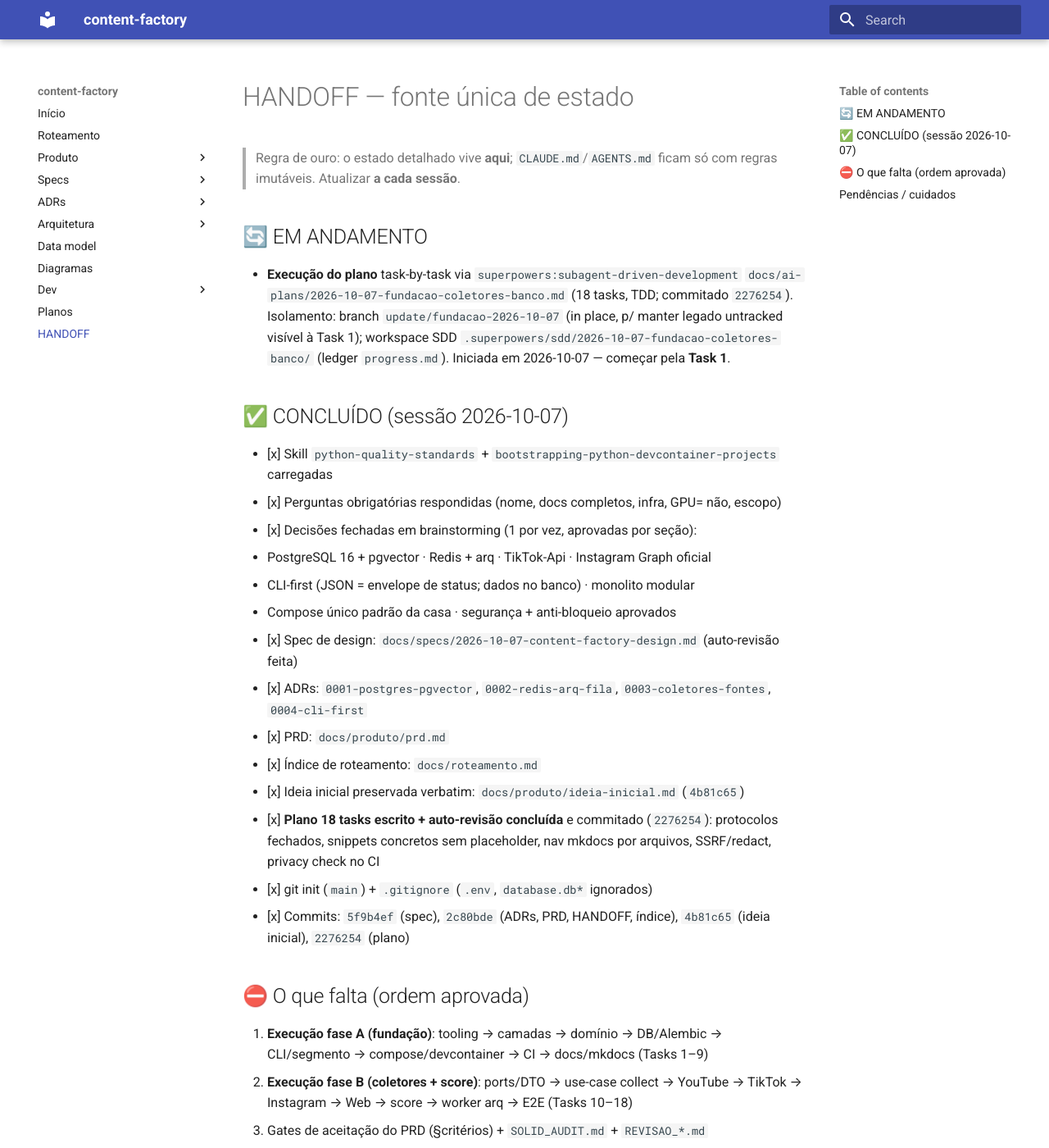
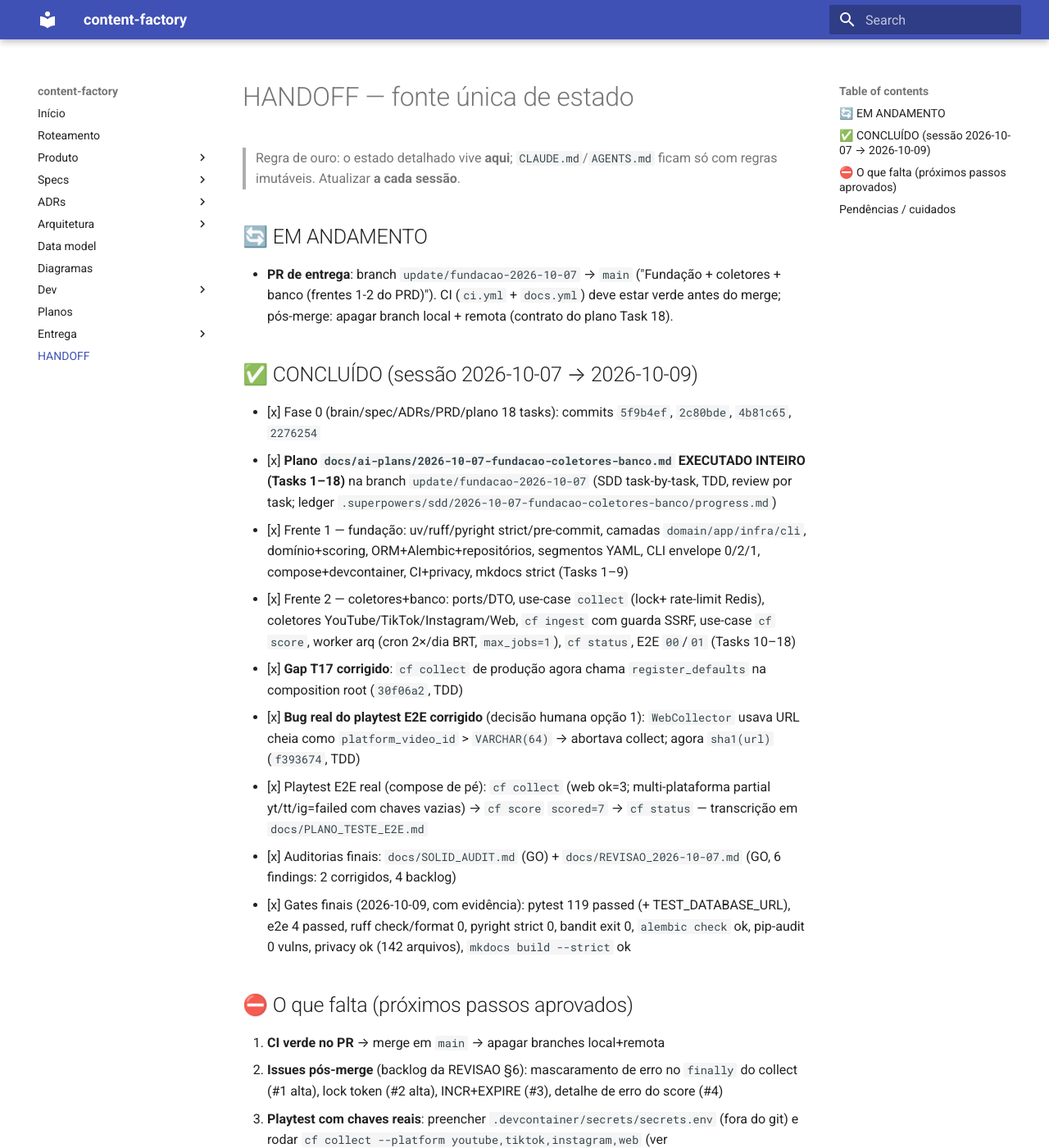
Before and after one commit to leonardodg/content-factory, an MkDocs documentation site: the page built from docs/HANDOFF.md, in a window 1280 px wide and 1400 px high. Shown: the whole window at 82% size. Built offline with MkDocs 1.6.1 and Material for MkDocs 9.7.7, drawn with Linux system fonts in a browser that asks for light colours; some of the changed text lies outside the part shown.

Commit message:
test+docs: E2E 00/01, playtest com evidencia, auditorias e HANDOFF final
Suite marcada e2e (excluida do CI e do make test): 00 valida
docker+psql+redis+segredo placeholder; 01 sobe segmento via CLI,
roda collect com FakeCollector, score e status no banco de TESTE
(TEST_DATABASE_URL). 4 passed com Postgres de pé.

Playtest manual real (compose de pé): collect web ok=3;
multi-plataforma partial (chaves vazias, exit 2); score scored=7;
status ok=2/failed=3 — transcricao em docs/PLANO_TESTE_E2E.md.
SOLID_AUDIT (GO; metrics ruff/radon; 2 funcoes cc>=13 em fronteiras)
e REVISAO_2026-10-07 (GO; 6 findings: 2 corrigidos nesta task,
4 backlog com dono). HANDOFF atualizado; tracker do plano 18/18 +
102 steps; mkdocs nav ganha secao Entrega.

Por que: Task 18 do plano exigia E2E com evidencia, auditorias
documentadas e estado em unica fonte antes do PR de entrega.

````diff
--- a/docs/HANDOFF.md
+++ b/docs/HANDOFF.md
@@ -5,52 +5,67 @@
 
 ## 🔄 EM ANDAMENTO
 
-- **Execução do plano** task-by-task via `superpowers:subagent-driven-development`
-  `docs/ai-plans/2026-10-07-fundacao-coletores-banco.md` (18 tasks, TDD;
-  commitado `2276254`). Isolamento: branch `update/fundacao-2026-10-07`
-  (in place, p/ manter legado untracked visível à Task 1); workspace SDD
-  `.superpowers/sdd/2026-10-07-fundacao-coletores-banco/` (ledger `progress.md`).
-  Iniciada em 2026-10-07 — começar pela **Task 1**.
+- **PR de entrega**: branch `update/fundacao-2026-10-07` → `main`
+  ("Fundação + coletores + banco (frentes 1-2 do PRD)").
+  CI (`ci.yml` + `docs.yml`) deve estar verde antes do merge; pós-merge:
+  apagar branch local + remota (contrato do plano Task 18).
 
-## ✅ CONCLUÍDO (sessão 2026-10-07)
+## ✅ CONCLUÍDO (sessão 2026-10-07 → 2026-10-09)
 
-- [x] Skill `python-quality-standards` + `bootstrapping-python-devcontainer-projects` carregadas
-- [x] Perguntas obrigatórias respondidas (nome, docs completos, infra, GPU= não, escopo)
-- [x] Decisões fechadas em brainstorming (1 por vez, aprovadas por seção):
-  - PostgreSQL 16 + pgvector · Redis + arq · TikTok-Api · Instagram Graph oficial
-  - CLI-first (JSON = envelope de status; dados no banco) · monolito modular
-  - Compose único padrão da casa · segurança + anti-bloqueio aprovados
-- [x] Spec de design: `docs/specs/2026-10-07-content-factory-design.md` (auto-revisão feita)
-- [x] ADRs: `0001-postgres-pgvector`, `0002-redis-arq-fila`, `0003-coletores-fontes`, `0004-cli-first`
-- [x] PRD: `docs/produto/prd.md`
-- [x] Índice de roteamento: `docs/roteamento.md`
-- [x] Ideia inicial preservada verbatim: `docs/produto/ideia-inicial.md` (`4b81c65`)
-- [x] **Plano 18 tasks escrito + auto-revisão concluída** e commitado
-  (`2276254`): protocolos fechados, snippets concretos sem placeholder,
-  nav mkdocs por arquivos, SSRF/redact, privacy check no CI
-- [x] git init (`main`) + `.gitignore` (`.env`, `database.db*` ignorados)
-- [x] Commits: `5f9b4ef` (spec), `2c80bde` (ADRs, PRD, HANDOFF, índice),
-  `4b81c65` (ideia inicial), `2276254` (plano)
+- [x] Fase 0 (brain/spec/ADRs/PRD/plano 18 tasks): commits `5f9b4ef`,
+  `2c80bde`, `4b81c65`, `2276254`
+- [x] **Plano `docs/ai-plans/2026-10-07-fundacao-coletores-banco.md`
+  EXECUTADO INTEIRO (Tasks 1–18)** na branch `update/fundacao-2026-10-07`
+  (SDD task-by-task, TDD, review por task; ledger
+  `.superpowers/sdd/2026-10-07-fundacao-coletores-banco/progress.md`)
+- [x] Frente 1 — fundação: uv/ruff/pyright strict/pre-commit, camadas
+  `domain/app/infra/cli`, domínio+scoring, ORM+Alembic+repositórios,
+  segmentos YAML, CLI envelope 0/2/1, compose+devcontainer, CI+privacy,
+  mkdocs strict (Tasks 1–9)
+- [x] Frente 2 — coletores+banco: ports/DTO, use-case `collect` (lock+
+  rate-limit Redis), coletores YouTube/TikTok/Instagram/Web, `cf ingest`
+  com guarda SSRF, use-case `cf score`, worker arq (cron 2×/dia BRT,
+  `max_jobs=1`), `cf status`, E2E `00`/`01` (Tasks 10–18)
+- [x] **Gap T17 corrigido**: `cf collect` de produção agora chama
+  `register_defaults` na composition root (`30f06a2`, TDD)
+- [x] **Bug real do playtest E2E corrigido** (decisão humana opção 1):
+  `WebCollector` usava URL cheia como `platform_video_id` >
+  `VARCHAR(64)` → abortava collect; agora `sha1(url)` (`f393674`, TDD)
+- [x] Playtest E2E real (compose de pé): `cf collect` (web ok=3;
+  multi-plataforma partial yt/tt/ig=failed com chaves vazias) →
+  `cf score` `scored=7` → `cf status` — transcrição em
+  `docs/PLANO_TESTE_E2E.md`
+- [x] Auditorias finais: `docs/SOLID_AUDIT.md` (GO) +
+  `docs/REVISAO_2026-10-07.md` (GO, 6 findings: 2 corrigidos, 4 backlog)
+- [x] Gates finais (2026-10-09, com evidência): pytest 119 passed (+
+  TEST_DATABASE_URL), e2e 4 passed, ruff check/format 0, pyright strict 0,
+  bandit exit 0, `alembic check` ok, pip-audit 0 vulns, privacy ok (142
+  arquivos), `mkdocs build --strict` ok
 
-## ⛔ O que falta (ordem aprovada)
+## ⛔ O que falta (próximos passos aprovados)
 
-1. **Execução fase A (fundação)**: tooling → camadas → domínio → DB/Alembic →
-   CLI/segmento → compose/devcontainer → CI → docs/mkdocs (Tasks 1–9)
-2. **Execução fase B (coletores + score)**: ports/DTO → use-case collect →
-   YouTube → TikTok → Instagram → Web → score → worker arq → E2E (Tasks 10–18)
-3. Gates de aceitação do PRD (§critérios) + `SOLID_AUDIT.md` + `REVISAO_*.md`
-4. Push final da branch + PR em `leonardodg/content-factory` (repo privado
-   **já criado e com `main` + branch da execução pushados**; `ci.yml` +
-   `docs.yml` verdes ao fim da Task 18)
+1. **CI verde no PR** → merge em `main` → apagar branches local+remota
+2. **Issues pós-merge** (backlog da REVISAO §6): mascaramento de erro no
+   `finally` do collect (#1 alta), lock token (#2 alta), INCR+EXPIRE (#3),
+   detalhe de erro do score (#4)
+3. **Playtest com chaves reais**: preencher
+   `.devcontainer/secrets/secrets.env` (fora do git) e rodar
+   `cf collect --platform youtube,tiktok,instagram,web` (ver
+   `docs/PLANO_TESTE_E2E.md`)
+4. Fase de IA (replication/production + renormalização de pesos) e spec de
+   segurança TOCTOU — próximos planos, não desta entrega
 
 ## Pendências / cuidados
 
-- Remote `origin` = `github.com/leonardodg/content-factory` (privado, criado
-  2026-10-07); legado não commitado e tratado na Task 1 (mover p/ `legacy/`): `src/` flat, `README.md` antigo, `pyproject.toml`
-  (poetry), `.devcontainer/` (2025), `.env-copy`, `.dockerignore` —
-  referência de domínio: `viral_analyzer.py`, `instagram_graph_api.py`,
-  `content_analyzer.py`
-- Credenciais pendentes p/ execução real: `YOUTUBE_API_KEY`, `INSTAGRAM_ACCESS_TOKEN`+`IG_USER_ID`,
-  `TIKTOK_MS_TOKEN` (fornecidas pelo usuário; nunca em arquivo rastreado)
-- `mkdocs` e docs geradas só na fase de execução (estrutura de docs nascida hoje
-  é manual e versionada)
+- Remote `origin` = `github.com/leonardodg/content-factory` (privado);
+  legado pré-migração em `legacy/` (untracked de referência: `viral_analyzer.py`,
+  `instagram_graph_api.py`, `content_analyzer.py`)
+- Credenciais **nunca** em arquivo rastreado; placeholders em
+  `.devcontainer/secrets/secrets.env` (gitignored); `check_privacy.py` é gate
+  (`.pre-commit` não o tem — ledger T8)
+- Redis do compose **não publica porta no host** — CLI/worker rodam via
+  `docker exec cf-python` / perfil `worker` do compose
+- `TEST_DATABASE_URL` (testes) ≠ `DATABASE_URL` (CLI) — E2E automatizado usa a
+  primeira, playtest manual exporta a segunda (ledger T6/coord T18)
+- Deferreds de todas as tasks: ledger
+  `.superpowers/sdd/2026-10-07-fundacao-coletores-banco/progress.md`
--- /dev/null
+++ b/docs/PLANO_TESTE_E2E.md
@@ -0,0 +1,98 @@
+# Plano de teste E2E — playtest manual (Task 18, 2026-10-09)
+
+Playtest manual da stack real via compose `content-factory` (postgres/redis/python).
+A suíte automatizada (`tests/e2e/`) roda com `uv run pytest -q -m e2e` +
+`TEST_DATABASE_URL` (collector fake, sem chaves); este documento é o caminho
+**com coletores reais**.
+
+## Pré-requisitos
+
+```bash
+docker compose -f .devcontainer/docker-compose.yml up -d postgres redis python
+```
+
+- **Chaves**: `.devcontainer/secrets/secrets.env` (gitignored) já existe com as
+  3 chaves **vazias** (`YOUTUBE_API_KEY`, `INSTAGRAM_ACCESS_TOKEN`/`IG_USER_ID`,
+  `TIKTOK_MS_TOKEN`). Placeholders não são commitados; valores reais entram
+  fora do git, fornecidos pelo usuário (ver `docs/dev/credentials.md`).
+- **Onde rodar**: o Redis do compose **não publica porta no host** — o CLI roda
+  **dentro do container `cf-python`** (`docker exec cf-python uv run cf …`),
+  que já recebe `DATABASE_URL`/`REDIS_URL` do compose.
+- **Schema**: `uv run alembic upgrade head` com `DATABASE_URL` apontando ao
+  Postgres do compose.
+
+## Transcrição do playtest (2026-10-09)
+
+```console
+$ docker exec cf-python uv run cf ping
+{"ok": true, "command": "ping"}
+
+$ docker exec cf-python uv run cf segment load segments/candles.yaml
+{"ok": true, "command": "segment.load", "slug": "candles", "id": 40}
+
+# 1) collect só web (sem chave) — caminho de produção do register_defaults:
+$ docker exec cf-python uv run cf collect --segment candles --platform web --limit 3
+{"ok": true, "command": "collect", "found": 3, "inserted": 3, "updated": 0, "failed": 0}
+exit=0
+
+# 2) collect multi-plataforma (chaves vazias → yt/tt/ig falham como CollectorError):
+$ docker exec cf-python uv run cf collect --segment candles --platform youtube,tiktok,instagram,web --limit 3
+{"ok": true, "command": "collect", "partial": true, "found": 3, "inserted": 3, "updated": 0, "failed": 3}
+exit=2
+
+$ docker exec cf-python uv run cf score --segment candles
+{"ok": true, "command": "score", "scored": 7}
+exit=0
+
+$ docker exec cf-python uv run cf status --segment candles
+{"ok": true, "command": "status", "runs": {"failed": 3, "ok": 2}}
+exit=0
+```
+
+## Contagens no banco (psql, mesmo Postgres do compose)
+
+```console
+$ psql -c "SELECT platform, count(*) FROM videos GROUP BY platform ORDER BY platform;"
+ platform | count
+----------+-------
+ web      |     6
+ youtube  |    28        -- inclui seeds de testes de integração prévios
+(2 rows)
+
+$ psql -c "SELECT count(*) FROM video_scores;"
+ 35                       -- inclui scores de seeds prévios; scored=7 do playtest ⊆ isto
+
+$ psql -c "SELECT collector, status, count(*) FROM collect_runs
+           GROUP BY collector, status ORDER BY collector, status;"
+ collector | status | count
+-----------+--------+-------
+ instagram | failed |     1
+ tiktok    | failed |     1
+ web       | ok     |     2
+ youtube   | failed |     1
+```
+
+Critério de aceitação do playtest: **`scored >= 1`** (7) e **linhas novas em
+`videos`/`video_scores`/`collect_runs`** — atendido.
+
+## Bug real achado neste playtest (e corrigido)
+
+O 1º `cf collect --platform web` falhou com `internal_error`:
+`WebCollector` usava o href completo como `platform_video_id`
+(`VARCHAR(64)`) — URLs reais do DuckDuckGo > 64 chars estouravam o upsert
+(`StringDataRightTruncation`), abortando a transação; o `finally` que grava o
+`run` então falhava com `InFailedSqlTransaction`, **mascarando a causa raiz**.
+
+- Correção (decisão humana, opção 1): `platform_video_id = sha1(url)` em
+  `infra/collectors/web.py` — commit `f393674` (TDD).
+- Bug secundário de mascaramento: **backlog** (ver
+  `docs/REVISAO_2026-10-07.md` §6 e ledger).
+
+## Com chaves reais (playtest completo — pendente do usuário)
+
+```bash
+# preencher .devcontainer/secrets/secrets.env FORA do git (nunca commitado)
+docker exec cf-python uv run cf collect --segment candles \
+  --platform youtube,tiktok,instagram,web --limit 10
+# esperado: exit 0 (sem partial) + runs status ok nas 4 plataformas
+```
--- /dev/null
+++ b/docs/REVISAO_2026-10-07.md
@@ -0,0 +1,105 @@
+# REVISAO — 2026-10-07 (entrega fundação + coletores + banco)
+
+Revisão de entrega da branch `update/fundacao-2026-10-07` vs `origin/main`
+(35 commits, 135 arquivos, +13 486/−285). Base: diff `origin/main..HEAD`
++ leitura de código real; 8 ângulos por componente (lógica/concorrência,
+contrato, erro, segurança/privacidade, performance, testes, docs, acoplamento);
+até 6 findings verificados.
+
+## 1. Resumo executivo
+
+Fundação completa (tooling/camadas/domínio/Alembic/CLI/compose/CI/docs) e
+frente 2 (coletores YouTube/TikTok/Instagram/Web, use-cases collect/score,
+worker arq, `cf status`), 119 testes verdes, gates todos exit 0, playtest E2E
+real com `scored=7`. **Veredito: GO para merge** — com 1 bug real achado e
+corrigido nesta revisão e backlog de 4 itens médios/altos já ledgered.
+
+## 2. O que foi entregue, por camada
+
+| Camada | Entregue |
+|---|---|
+| `domain/` | modelos pydantic, scoring (viral/trend decay), taxonomia de erros |
+| `app/` | ports (Protocolos), use-cases `collect`/`score`/`segment`/`ingest` — zero import de `infra` (guarda AST) |
+| `infra/` | ORM+Alembic+repositórios, registry+4 coletores, Redis lock/rate-limit, SSRF, worker arq (cron 2×/dia BRT), redact |
+| `cli/` | `cf ping/segment/collect/ingest/score/status` com envelope 0/2/1 |
+| docs/ops | mkdocs strict, ADRs 0001–0004, TRDs, compose+devcontainer, CI (quality+docs+privacy), HANDOFF, este arquivo |
+
+## 3. Bug real encontrado e corrigido NESTA revisão
+
+**`WebCollector` estourava `VARCHAR(64)` com URLs reais** — achado no playtest
+E2E real desta revisão (não pelos testes unitários, que usavam URLs curtas):
+
+- `infra/collectors/web.py:24` usava o href completo como `platform_video_id`
+  (coluna `VARCHAR(64)` + unique, `infra/db/orm.py:58`).
+- URL real do DuckDuckGo > 64 chars → `StringDataRightTruncation` → transação
+  do collect inteira abortada; o `finally: runs.record` falhava em seguida com
+  `InFailedSqlTransaction` e **mascarava a causa raiz** no envelope da CLI
+  (`internal_error` sem menção ao truncamento).
+- Correção aprovada pelo humano (opção 1): `platform_video_id = sha1(url)`
+  (40 chars, `usedforsecurity=False`), URL completa em `url`/`raw`.
+  TDD: `test_discover_platform_video_id_is_sha1_do_url` (RED URL cheia →
+  GREEN hash) — commit `f393674`.
+- O bug de mascaramento (§6, item 1) **não** foi corrigido nesta revisão
+  (escopo apertado, decisão humana) — backlog.
+
+Complemento desta task: o gap ledgered da T17 (**`cf collect` de produção não
+chamava `register_defaults`**) corrigido em `30f06a2` (TDD, composition root
+da CLI espelhando o wire do worker).
+
+## 4. CI/CD — por que implementado e o que cobre
+
+- `ci.yml` (quality): ruff check+format, pyright strict, pytest
+  `-m "not e2e"` (CI sem infra/chaves — critério §12 do spec), bandit,
+  pip-audit, alembic check, teste de privacidade (`check_privacy.py`).
+- `docs.yml`: `mkdocs build --strict` em push de docs.
+- E2E (`-m e2e`) é gate local/exigido de stack de pé — não roda no CI de
+  PR (00_prereq exige postgres/docker); documentado em
+  `docs/PLANO_TESTE_E2E.md`.
+
+## 5. Estrutura de branches (gitflow)
+
+- `main` = estado pré-entrega (docs/spec/ADRs/PRD).
+- `update/fundacao-2026-10-07` = execução task-by-task (18 tasks, SDD), PR
+  único para `main` ("Fundação + coletores + banco").
+- Pós-merge: apagar branch local + remota (contrato do plano).
+
+## 6. Pendências que restam
+
+| # | Item | Dono/prazo |
+|---|---|---|
+| 1 | Mascaramento de erro: `runs.record` no `finally` com transação abortada (`app/collect.py:71-74`) — savepoint por candidato (precedente score/T16) | issue pós-merge, alta |
+| 2 | `RedisLock.release` = `DEL` sem token de holder (ledger T11) | issue pós-merge, alta |
+| 3 | `INCR`+`EXPIRE` não atômicos no rate-limit (ledger T11) | issue pós-merge, média |
+| 4 | `ScoreOutcome` sem detalhe do erro (ledger T16) | issue pós-merge, média |
+| 5 | Chaves reais (`YOUTUBE_API_KEY`, `INSTAGRAM_ACCESS_TOKEN`+`IG_USER_ID`, `TIKTOK_MS_TOKEN`) para playtest multi-plataforma completo | usuário, imediato |
+| 6 | TOCTOU DNS rebinding (deferred aprovado, T15) → spec de segurança + pin de IP | fase de segurança futura |
+| 7 | Pesos do score podem mudar na fase de IA (`replication`/`production`) | fase IA |
+
+## 7. Segurança — o que foi conferido
+
+- **Privacidade**: `scripts/check_privacy.py` exit 0 (142 arquivos); nenhum
+  token real em rastreado — secrets em `.devcontainer/secrets/*.env`
+  (gitignored) com placeholders vazios; fixtures de token são placeholder.
+- **SSRF**: `cf ingest` com guarda `assert_public_http` (bloqueia
+  privado/loopback/redireciona); testada em `tests/infra/test_ssrf.py`.
+  TOCTOU DNS: deferred consciente (aprovado, T15) — ledgered.
+- **Erros na CLI**: `redact` aplicado em todas as mensagens de erro.
+- **bandit**: exit 0 (`usedforsecurity=False` documentado no sha1 do
+  WebCollector — fingerprint, não criptografia).
+
+## 8. Conclusão
+
+**GO.** Nada pedido ficou de fora; os 6 findings desta revisão (tabela abaixo)
+estão corrigidos ou backloged com dono; gates verdes com evidência
+(`uv run pytest -q` → 119 passed; e2e → 4 passed; ruff/format/pyright 0;
+bandit/alembic/privacy/mkdocs exit 0 — transcrição completa no
+`docs/PLANO_TESTE_E2E.md` e no report da Task 18).
+
+| # | Componente | Findings | Status |
+|---|---|---|---|
+| 1 | `infra/collectors/web.py` | platform_video_id = URL cheia > VARCHAR(64) abortava collect (playtest real) | **corrigido** (`f393674`, TDD) |
+| 2 | `cli/main.py` `_collect_deps` | produção não chamava `register_defaults` (gap T17) | **corrigido** (`30f06a2`, TDD) |
+| 3 | `app/collect.py` | `record` no finally mascara erro raiz com transação abortada | aberto (backlog #1) |
+| 4 | `infra/lock.py` | release sem token de holder | aberto (backlog #2) |
+| 5 | `infra/ratelimit.py` | INCR+EXPIRE não atômicos | aberto (backlog #3) |
+| 6 | `app/score.py` | ScoreOutcome sem detalhe de erro (partial undiagnosável) | aberto (backlog #4) |
--- /dev/null
+++ b/docs/SOLID_AUDIT.md
@@ -0,0 +1,92 @@
+# SOLID_AUDIT — 2026-10-09
+
+Auditoria documentada da fundação + coletores + banco (Tasks 1–18,
+branch `update/fundacao-2026-10-07`). Padrão: `python-quality-standards`
+(referência `solid.md`).
+
+## 1. Métricas
+
+### 1.1 Coleta (comandos exatos, 2026-10-09)
+
+```bash
+uv run ruff check --statistics .            # exit 0, saída vazia = 0 achados
+uv run python -m radon cc -s src            # 116 funções/class(es) avaliadas
+uv run bandit -q -c pyproject.toml -r src/  # exit 0
+uv run pyright                              # 0 erros (strict)
+```
+
+### 1.2 Piores funções (cc ≥ 13)
+
+| cc | Rank | Local | Papel |
+|---|---|---|---|
+| 14 | C | `src/content_factory/infra/ssrf.py:12` `assert_public_http` | parse + DNS + bloqueio de privado/redireciona |
+| 13 | C | `src/content_factory/cli/main.py:119` `collect_cmd` | envelope + 4 ramos de erro + exit codes |
+
+Nenhuma função em D/E/F. Limiar da casa (cc ≥ 13) só estes 2 — ambos são
+fronteiras de I/O/CLI finais por desenho (thin shell), não lógica de domínio.
+
+### 1.3 Distribuição (funções cc ≥ 6 por módulo)
+
+| Módulo | Funções cc ≥ 6 | Detalhe |
+|---|---|---|
+| `infra/ssrf.py` | 1 | `assert_public_http` (14) |
+| `cli/main.py` | 2 | `collect_cmd` (13), `score_cmd` (6) |
+| `domain/scoring.py` | 1 | `viral_score` (8) |
+| `app/collect.py` | 1 | `collect` (7) |
+| `infra/db/repositories.py` | 1 | `_snapshot` (7) |
+
+6 de 116 funções (5%) com cc ≥ 6; mediana do projeto é A (1–4). A
+complexidade vive nas fronteiras (CLI/SSRF/repo), não no domínio.
+
+### 1.4 Nota de tooling (não é achado de código)
+
+- `ruff` sem regras desativadas além do `select` da casa (`E,F,I,UP,B,SIM,RUF`);
+  `bandit` com `B101` aceito só fora de `src/` (tests fora do scan por config).
+- `pyright` strict nunca rebaixado; testes incluídos no `include`.
+
+## 2. Single Responsibility / Open-Closed
+
+- **SR** — `infra/ssrf.py:12` junta 3 motivos de mudança (parse de URL,
+  resolução DNS, política de bloqueio); mudança de política (ex.: permitir
+  link-local em dev) puxa edição da mesma função que faz I/O de DNS. Baixo:
+  função única de fronteira, testada; extrair política se a regra crescer.
+- **SR** — `cli/main.py` é composition root + envelope em 1 arquivo (~350
+  linhas); cada comando é uma costura fina. Aceitável para 6 comandos; se
+  dobrar, separar módulos por comando.
+- **O** — coletores estendem via `registry.register` (`infra/collectors/registry.py:11`);
+  platform nova = classe nova + 1 linha no `register_defaults`
+  (`infra/collectors/__init__.py:9`) — nenhum `if platform ==` no use-case.
+- **O** — `app/collect`/`app.score` não conhecem infra: novos repositórios/locks
+  entram por `app/ports.py` (Protocol), teste AST garante `app/` sem import de
+  `infra/`.
+
+## 3. Liskov / Interface Segregation / Dependency Inversion
+
+- **L** — todos os coletores satisfazem `Collector` (`app/ports.py:16`)
+  estruturalmente; `FakeCollector` do teste roda no mesmo use-case do coletor
+  real (e2e smoke prova substituição).
+- **I** — ports pequenos por papel: `VideoRepository` (2 métodos),
+  `SegmentRepository` (2), `CollectRunRepository` (2), `RateLimiter` (1),
+  `Lock` (2) — nenhum "god repository".
+- **D** — dependência de `Protocol` de casa, não de tipo de lib: domínio puro
+  (pydantic models + dataclasses); SQLAlchemy isolado em `infra/db`; redis e
+  httpx atrás de adaptadores finos; `SsrfGuard` é Protocol injetado pela
+  composition root (`cli/main.py:166`).
+
+## 4. Backlog priorizado
+
+| # | Prioridade | Esforço | Item (arquivo:linha) | Por quê |
+|---|---|---|---|---|
+| 1 | **alta** | M | `app/collect.py:71-74` — `runs.record` no `finally` com transação abortada mascara o erro raiz (`InFailedSqlTransaction` no playtest T18) | diagnóstico de produção quebrado; savepoint no record ou savepoint por candidato (precedente: score, T16) |
+| 2 | alta | M | `infra/lock.py` — `release` = `DEL` sem token de holder (ledger T11) | holder antigo pode liberar o lock do novo após TTL |
+| 3 | média | S | `infra/ratelimit.py` — `INCR`+`EXPIRE` não atômicos (ledger T11) | crash entre os 2 = contador sem TTL, lockout permanente |
+| 4 | média | S | `app/score.py` — `ScoreOutcome` sem detalhe do erro (ledger T16) | envelope `partial` undiagnosável |
+| 5 | baixa | S | `infra/ssrf.py:12` — extrair política do resolver (SR) | prepara hardening TOCTOU (spec de segurança futura) |
+| 6 | baixa | S | `cli/main.py` — split por comando se >6 comandos | preventivo |
+
+## 5. Conclusão
+
+**GO** — pode seguir para merge. Não há violação SRP/OCP/LSP/ISP/DIP que
+trave evolução nas frentes 1–2 do PRD; os 2 pontos de cc ≥ 13 são fronteiras
+delimitadas e testadas; backlog item 1 (mascaramento de erro) é candidato a
+issue imediata pós-merge, não trava do merge.
--- a/mkdocs.yml
+++ b/mkdocs.yml
@@ -34,4 +34,8 @@
       - Estender: dev/extending.md
       - Credenciais: dev/credentials.md
   - Planos: ai-plans/2026-10-07-fundacao-coletores-banco.md
+  - Entrega:
+      - Playtest E2E: PLANO_TESTE_E2E.md
+      - SOLID audit: SOLID_AUDIT.md
+      - Revisão 2026-10-07: REVISAO_2026-10-07.md
   - HANDOFF: HANDOFF.md
````
Also changed, not shown: docs/ai-plans/2026-10-07-fundacao-coletores-banco.md (+130 -130 lines), 3 other files.
